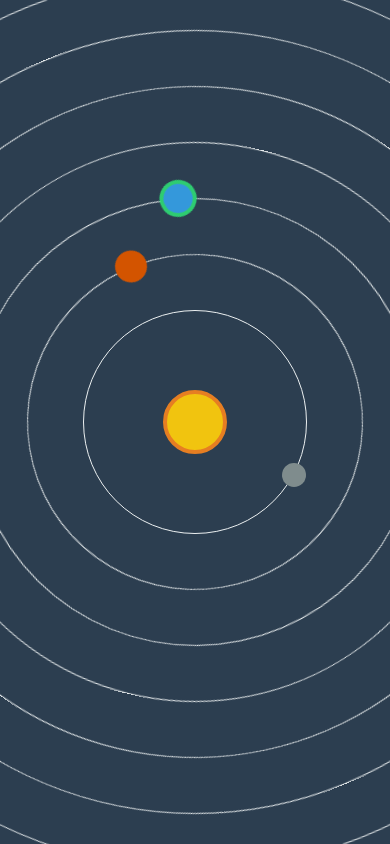
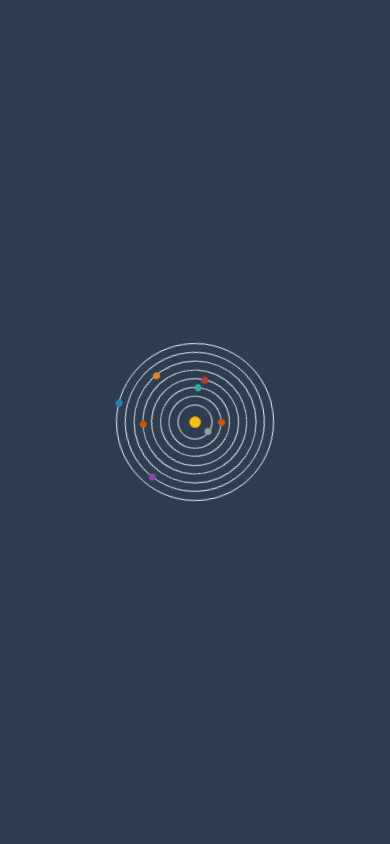
Before and after one commit to charl0tte/animations, an Angular app: page / in a window 390 px wide. Built offline with nearby package versions, Linux system fonts and the light colour scheme.

Commit message:
Responsive

```diff
--- a/src/app/app.component.scss
+++ b/src/app/app.component.scss
@@ -4,80 +4,94 @@
   border-radius: 50%;
 }
 
+.universe {
+  position: relative;
+  width: 100%;
+  max-width: 700px;
+  padding-top: 100%;
+}
+.orbit {
+  position: fixed;
+  display: block;
+  top: 50%;
+  left: 50%;
+  transform: translate(-50%, -50%);
+  animation: spin infinite linear both;
+  background-color: transparent;
+  border: 0.1vw solid $flat-gray-1;
+
+  @for $i from 1 through 10 {
+    &:nth-child(#{$i}) {
+      width: calc(#{$i} * 4.5vw);
+      height: calc(#{$i} * 4.5vw);
+    }
+  }
+}
+
+.planet {
+  width: 1.8vw;
+  height: 1.8vw;
+  transform: translateY(50%);
+  display: block;
+  position: absolute;
+}
+
 #sun {
-    width: 4em;
-    height: 4em;
+  width: 3vw;
+  height: 3vw;
   background-color: $flat-sunflower;
   position: absolute;
   top: 50%;
   left: 50%;
   transform: translate(-50%, -50%);
-    border: 0.3em solid $flat-carrot;
-}
-
-.planet {
-    transform: translateY(-50%);
-    display: block;
-    position: absolute;
+  border: 0.2vw solid $flat-carrot;
 }
 
 #mercury-planet {
-    width: 1.5em;
-    height: 1.5em;
-    background-color: $flat-asbestos;
-    top: 3.6em;
+  background-color: $flat-concrete;
 }
 
 #venus-planet {
-    width: 2em;
-    height: 2em;
   background-color: $flat-pumpkin;
-    top: 5.8em;
+  top: 0.3vw;
+  left: 10.8vw;
 }
 
 #earth-planet {
-    width: 2.3em;
-    height: 2.3em;
   background-color: $flat-peter-river;
-    border: 0.3em solid $flat-emerald;
-    top: 8.2em;
+  border: 0.2vw solid $flat-emerald;
+  top: 2vw;
+  left: 0.5vw;
 }
 
 #mars-planet {
-    width: 1.2em;
-    height: 1.2em;
   background-color: $flat-pomegranate;
-    top: 12.5em;
+  top: -1.8vw;
+  left: 10vw;
 }
 
 #jupiter-planet {
-    width: 3em;
-    height: 3em;
   background-color: $flat-pumpkin;
-    top: 13.3em;
+  top: 1vw;
+  left: 4.2vw;
 }
 
 #saturn-planet {
-    width: 3em;
-    height: 3em;
   background-color: $flat-carrot;
-    top: 32.5em;
+  top: -1vw;
+  left: 10vw;
 }
 
 #uranus-planet {
-    width: 2.8em;
-    height: 2.8em;
   background-color: $flat-wisteria;
-    top: 19em;
+  top: 28.5vw;
+  left: 4vw;
 }
 
 #neptune-planet {
-    width: 2.8em;
-    height: 2.8em;
   background-color: $flat-belize-hole;
-    top: 41em;
+  top: 12vw;
 }
-
 
 #mercury-orbit {
   animation-duration: 1s;
@@ -111,30 +125,6 @@
   animation-duration: 684.4s;
 }
 
-.universe {
-    position: relative;
-    width: 100%;
-    max-width: 700px;
-    padding-top: 100%;
-}
-.orbit {
-    position: fixed;
-    display: block;
-    top: 50%;
-    left: 50%;
-    transform: translate(-50%, -50%);
-    animation: spin infinite linear both;
-    background-color: transparent;
-    border: 0.1em solid $flat-gray-1;
-
-    @for $i from 1 through 10 {
-        &:nth-child(#{$i}) {
-            width: calc(#{$i} * 7em);
-            height: calc(#{$i} * 7em);
-        }
-    }
-}
-
 @keyframes spin {
   from {
     transform: translate(-50%, -50%);
```
Lines whose indentation alone changed are shown as unchanged.
